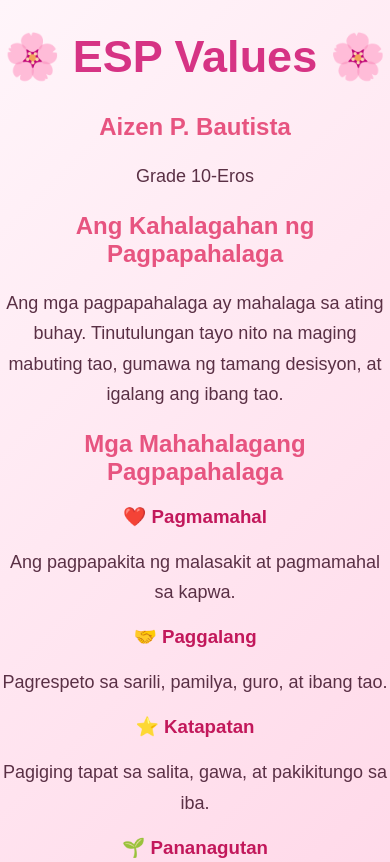
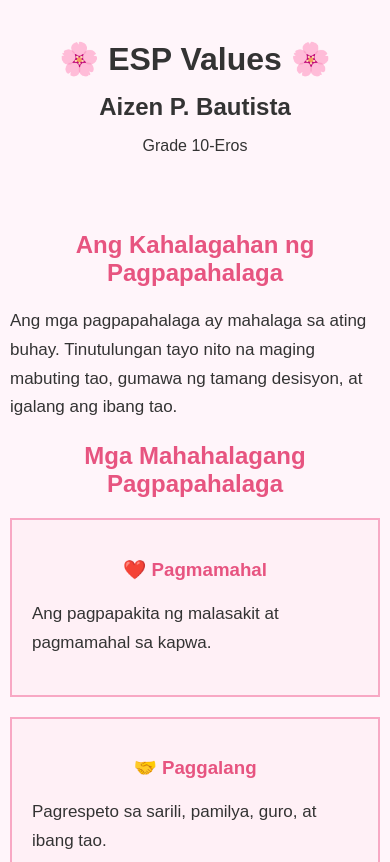
Before and after one commit to awmcloud12-coder/ESP-VALUESS, a plain HTML site: page index.html in a window 390 px wide. Shown: the top 862 px of the page. Drawn offline with Linux system fonts and the light colour scheme.

Commit message:
Update style.css

```diff
--- a/style.css
+++ b/style.css
@@ -1,55 +1,80 @@
 body {
     margin: 0;
     font-family: Arial, sans-serif;
-    background: linear-gradient(135deg, #fff5fa, #ffd6e7);
-    color: #5a3045;
+    background: #fff5fa;
+    color: #333;
+}
+header {
+    background: #f8a8c4
+    color: white;
+    text-align: center;
+    padding: 40px 20px;
+}
+header h1 {
+    font-size: 42px;
+    margin: 0 0 15px;
+}
+header h2 {
+    margin: 5px;
+}
+header p {
+    font-size 18px;
+}
+main }
+max-witdh: 900px;
+margin: 30px auto;
+padding: 0 20px;
+}
+section {
+    background: white;
+    padding: 30px;
+    margin-bottom: 25px;
+    border-radius: 15px;
+    box-shadow: 0 4px 12px rgba(0,0,0, 0.08);
+}
+section h2 {
+    color: #e75480;
     text-align: center;
 }
-
-.container {
-    width: 85%;
-    max-width: 900px;
-    margin: 50px auto;
-    background: white;
-    padding: 35px;
-    border-radius: 20px;
-    box-shadow: 0 8px 25px rgba(214, 75, 130, 0.2);
+section p {
+    font-size: 17px;
+    line-height: 1.7;
+    text-align: center:
 }
-
-h1 {
-    color: #d63384;
-    font-size: 45px;
+.values {
+    display: grid;
+    grid-template-columns: repeat(2, 1fr);
+    gap: 20px;
+    margin-top: 20px;
 }
-
-h2 {
+.card {
+    background: #fff0f6;
+    border: 2px solid #f8a8c4;
+    border-radious: 15px;
+    padding: 20px;
+}
+.card h3 {
     color: #e75480;
+    text-align: center;
 }
-
-h3 {
-    color: #c2185b;
+footer {
+    background: #f8a8c4;
+    color: white;
+    text-align: center;
+    padding: 15px;
+    margin-top: 40px;
 }
-
-p {
-    font-size: 18px;
-    line-height: 1.7;
+@media (max-width: 600px) {
+    .values {
+        grid-template-columns: 1fr;
+    }
+    header h1 {
+        font-size: 32px;
+    }
+    header h1 {
+        font-size: 32px:
 }
-
-ul {
-    list-style: none;
-    padding: 0;
+main {
+    padding: 0 10px;
 }
-
-li {
-    background: #ffe4ef;
-    margin: 12px auto;
-    padding: 15px;
-    border-radius: 12px;
-    max-width: 500px;
-    font-size: 18px;
 }
-
-li:hover {
-    background: #ffc1d9;
-    transform: scale(1.03);
-    transition: 0.2s;
-}
```
